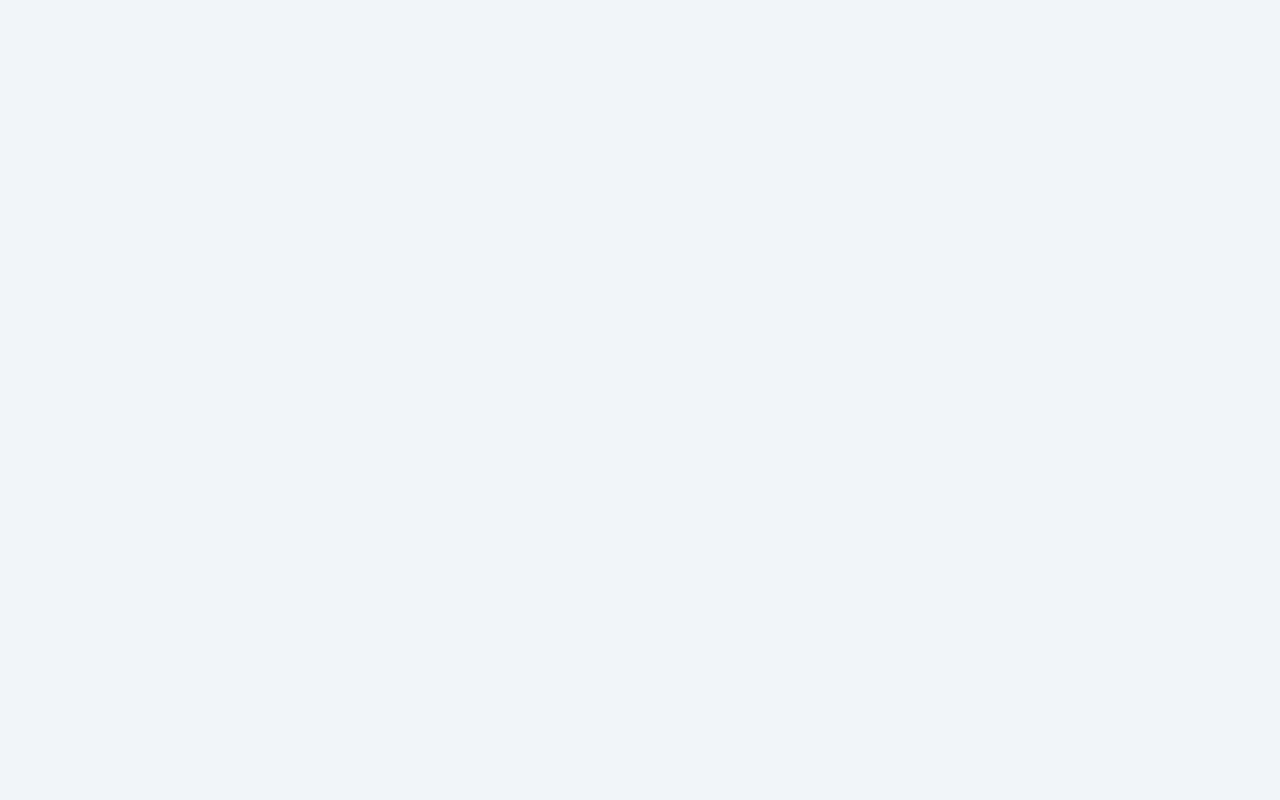
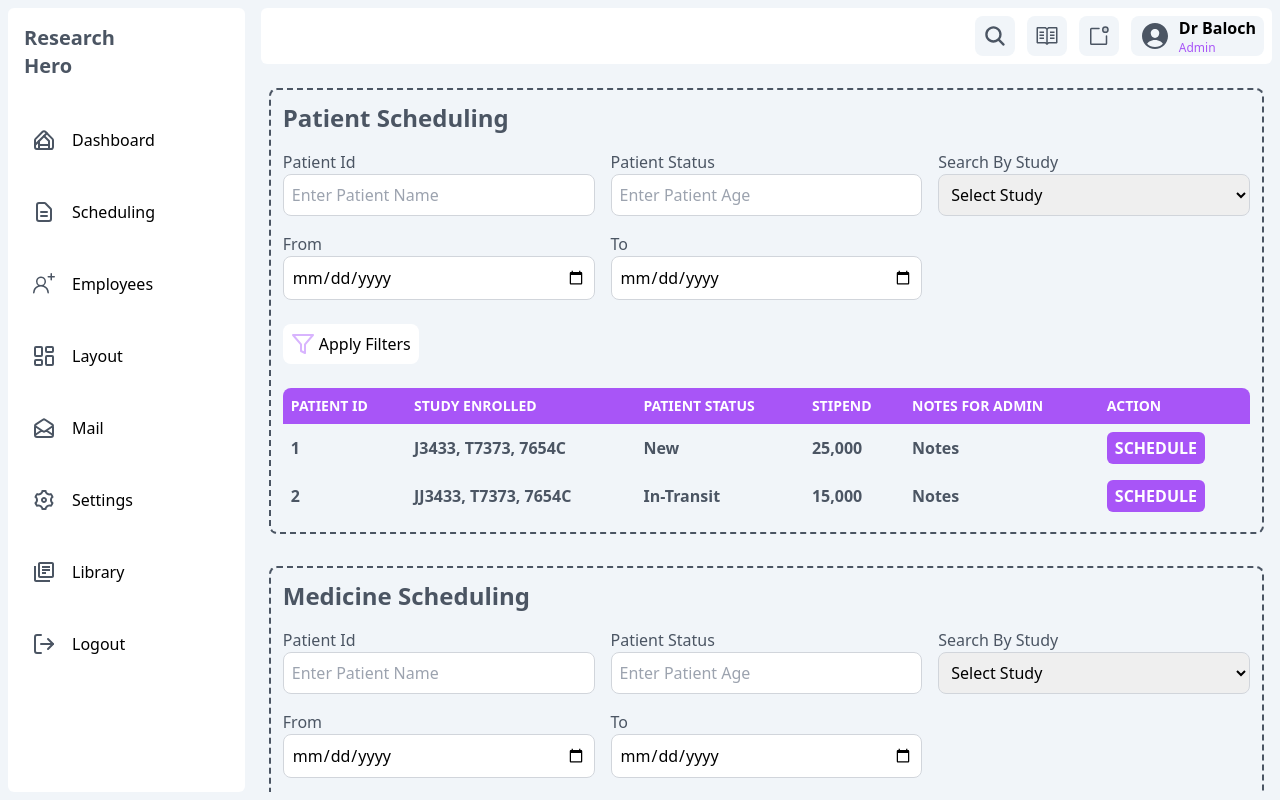
Before and after one commit to anaskhan010/frontend, a React (Vite) app: page /scheduling in a window 1280 px wide. Before the commit this address had no page. Built offline with nearby package versions, Linux system fonts and the light colour scheme.

Commit message:
added Scheduling Page Component

```diff
--- a/src/App.jsx
+++ b/src/App.jsx
@@ -4,6 +4,7 @@ import { Routes, Route } from "react-router-dom";
 // Components
 import Layout from "./Layout";
 import Dashboard from "./components/dashboard/Dashboard";
+import Scheduling from "./components/Scheduling/Scheduling";
 
 function App() {
   return (
@@ -11,6 +12,7 @@ function App() {
       <Routes>
         <Route path="/" element={<Layout />}>
           <Route index element={<Dashboard />} />
+          <Route path="/scheduling" element={<Scheduling />} />
         </Route>
       </Routes>
     </main>
--- /dev/null
+++ b/src/components/Scheduling/Scheduling.jsx
@@ -0,0 +1,202 @@
+import React from "react";
+
+import { LuFilter } from "react-icons/lu";
+
+const Scheduling = () => {
+  return (
+    <section className="p-2 overflow-y-scroll scroll-smooth">
+      <div className="p-3 rounded-lg border-2 border-gray-600 border-dashed">
+        <h2 className="text-2xl font-bold text-gray-600">Patient Scheduling</h2>
+        {/* Scheduling Form  */}
+        <form>
+          <div className="grid grid-cols-3 gap-4 mt-4">
+            <div>
+              <label className="text-gray-600">Patient Id</label>
+              <input
+                type="text"
+                placeholder="Enter Patient Name"
+                className="p-2 rounded-lg w-full border border-gray-300"
+              />
+            </div>
+            <div>
+              <label className="text-gray-600">Patient Status</label>
+              <input
+                type="number"
+                placeholder="Enter Patient Age"
+                className="p-2 rounded-lg w-full border border-gray-300"
+              />
+            </div>
+            <div>
+              <label className="text-gray-600">Search By Study</label>
+              <select className="p-2 rounded-lg w-full border border-gray-300">
+                <option>Select Study</option>
+              </select>
+            </div>
+          </div>
+          <div className="grid grid-cols-3 gap-4 mt-4">
+            <div>
+              <label className="text-gray-600">From</label>
+              <input
+                type="date"
+                className="p-2 rounded-lg w-full border border-gray-300"
+              />
+            </div>
+            <div>
+              <label className="text-gray-600">To</label>
+              <input
+                type="date"
+                className="p-2 rounded-lg w-full border border-gray-300"
+              />
+            </div>
+          </div>
+        </form>
+
+        {/* Apply Filters */}
+        <button className="my-6 p-2 rounded-lg bg-white flex items-center gap-1">
+          <LuFilter className="text-purple-300 text-lg h-6 w-6" />
+          <p>Apply Filters</p>
+        </button>
+
+        {/* Scheduling Table */}
+
+        <table className="w-full rounded-lg overflow-hidden">
+          <thead className="bg-purple-500 text-white text-left text-sm font-bold">
+            <tr>
+              <th className="p-2">PATIENT ID</th>
+              <th className="p-2">STUDY ENROLLED</th>
+              <th className="p-2">PATIENT STATUS</th>
+              <th className="p-2">STIPEND</th>
+              <th className="p-2">NOTES FOR ADMIN</th>
+              <th className="p-2">ACTION</th>
+            </tr>
+          </thead>
+          <tbody>
+            <tr className="font-semibold text-gray-600">
+              <td className="p-2">1</td>
+              <td className="p-2">J3433, T7373, 7654C</td>
+              <td className="p-2">New</td>
+              <td className="p-2">25,000</td>
+              <td className="p-2">Notes</td>
+              <td className="p-2">
+                <button className="px-2 py-1 rounded-md bg-purple-500 text-white font-bold">
+                  SCHEDULE
+                </button>
+              </td>
+            </tr>
+            <tr className="font-semibold text-gray-600">
+              <td className="p-2">2</td>
+              <td className="p-2">JJ3433, T7373, 7654C</td>
+              <td className="p-2">In-Transit</td>
+              <td className="p-2">15,000</td>
+              <td className="p-2">Notes</td>
+              <td className="p-2">
+                <button className="px-2 py-1 rounded-md bg-purple-500 text-white font-bold">
+                  SCHEDULE
+                </button>
+              </td>
+            </tr>
+          </tbody>
+        </table>
+      </div>
+
+      {/* Medicine Schedule */}
+      <div className="mt-8 p-3 rounded-lg border-2 border-gray-600 border-dashed">
+        <h2 className="text-2xl font-bold text-gray-600">
+          Medicine Scheduling
+        </h2>
+        {/* Scheduling Form  */}
+        <form>
+          <div className="grid grid-cols-3 gap-4 mt-4">
+            <div>
+              <label className="text-gray-600">Patient Id</label>
+              <input
+                type="text"
+                placeholder="Enter Patient Name"
+                className="p-2 rounded-lg w-full border border-gray-300"
+              />
+            </div>
+            <div>
+              <label className="text-gray-600">Patient Status</label>
+              <input
+                type="number"
+                placeholder="Enter Patient Age"
+                className="p-2 rounded-lg w-full border border-gray-300"
+              />
+            </div>
+            <div>
+              <label className="text-gray-600">Search By Study</label>
+              <select className="p-2 rounded-lg w-full border border-gray-300">
+                <option>Select Study</option>
+              </select>
+            </div>
+          </div>
+          <div className="grid grid-cols-3 gap-4 mt-4">
+            <div>
+              <label className="text-gray-600">From</label>
+              <input
+                type="date"
+                className="p-2 rounded-lg w-full border border-gray-300"
+              />
+            </div>
+            <div>
+              <label className="text-gray-600">To</label>
+              <input
+                type="date"
+                className="p-2 rounded-lg w-full border border-gray-300"
+              />
+            </div>
+          </div>
+        </form>
+
+        {/* Apply Filters */}
+        <button className="my-6 p-2 rounded-lg bg-white flex items-center gap-1">
+          <LuFilter className="text-purple-300 text-lg h-6 w-6" />
+          <p>Apply Filters</p>
+        </button>
+
+        {/* Scheduling Table */}
+
+        <table className="w-full rounded-lg overflow-hidden">
+          <thead className="bg-purple-500 text-white text-left text-sm font-bold">
+            <tr>
+              <th className="p-2">PATIENT ID</th>
+              <th className="p-2">STUDY ENROLLED</th>
+              <th className="p-2">PATIENT STATUS</th>
+              <th className="p-2">STIPEND</th>
+              <th className="p-2">NOTES FOR ADMIN</th>
+              <th className="p-2">ACTION</th>
+            </tr>
+          </thead>
+          <tbody>
+            <tr className="font-semibold text-gray-600">
+              <td className="p-2">1</td>
+              <td className="p-2">J3433, T7373, 7654C</td>
+              <td className="p-2">New</td>
+              <td className="p-2">25,000</td>
+              <td className="p-2">Notes</td>
+              <td className="p-2">
+                <button className="px-2 py-1 rounded-md bg-purple-500 text-white font-bold">
+                  SCHEDULE
+                </button>
+              </td>
+            </tr>
+            <tr className="font-semibold text-gray-600">
+              <td className="p-2">2</td>
+              <td className="p-2">JJ3433, T7373, 7654C</td>
+              <td className="p-2">In-Transit</td>
+              <td className="p-2">15,000</td>
+              <td className="p-2">Notes</td>
+              <td className="p-2">
+                <button className="px-2 py-1 rounded-md bg-purple-500 text-white font-bold">
+                  SCHEDULE
+                </button>
+              </td>
+            </tr>
+          </tbody>
+        </table>
+      </div>
+    </section>
+  );
+};
+
+export default Scheduling;
--- a/src/components/dashboard/Dashboard.jsx
+++ b/src/components/dashboard/Dashboard.jsx
@@ -58,7 +58,7 @@ const Dashboard = () => {
       {/* Quick Schedule Section */}
       <div className="">
         <h2 className="text-2xl font-bold text-gray-600">Quick Schedule</h2>
-        <div className="mt-4 p-4 rounded-lg border border-gray-700 border-dashed grid grid-cols-2 gap-2">
+        <div className="mt-4 p-4 rounded-lg border-2 border-gray-700 border-dashed grid grid-cols-2 gap-2">
           <div>
             <p>Schedule Current Patient</p>
             <input
--- a/src/components/sidebar/Sidebar.jsx
+++ b/src/components/sidebar/Sidebar.jsx
@@ -1,5 +1,6 @@
 // Libs
 import React from "react";
+import { NavLink } from "react-router-dom";
 
 // Icons
 import { TbBrandGoogleHome } from "react-icons/tb";
@@ -19,18 +20,22 @@ const Sidebar = () => {
         Hero
       </h1>
       <ul className="flex flex-col gap-8  mt-10">
+        <NavLink to="/">
           <li className="flex items-center gap-2">
             <span className="group p-2 rounded-lg hover:bg-purple-500">
               <TbBrandGoogleHome className="text-gray-600 group-hover:text-white text-lg h-6 w-6" />
             </span>
             <p>Dashboard</p>
           </li>
+        </NavLink>
+        <NavLink to="/scheduling">
           <li className="flex items-center gap-2">
             <span className="group p-2 rounded-lg hover:bg-purple-500">
               <HiOutlineDocumentText className="text-gray-600 group-hover:text-white text-lg h-6 w-6" />
             </span>
-          <p>Documents</p>
+            <p>Scheduling</p>
           </li>
+        </NavLink>
         <li className="flex items-center gap-2">
           <span className="group p-2 rounded-lg hover:bg-purple-500">
             <GoPersonAdd className="text-gray-600 group-hover:text-white text-lg h-6 w-6" />
```
Lines whose indentation alone changed are shown as unchanged.
